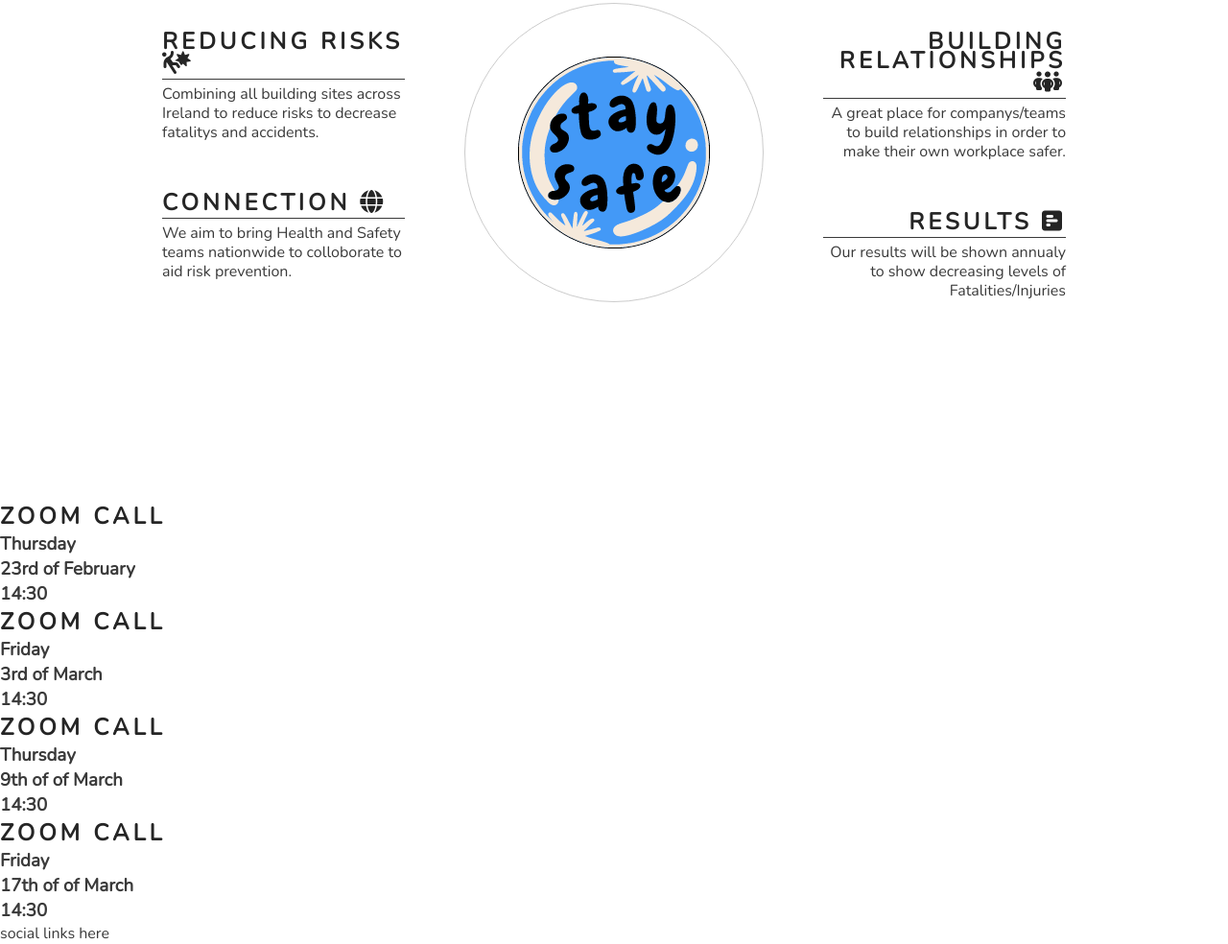
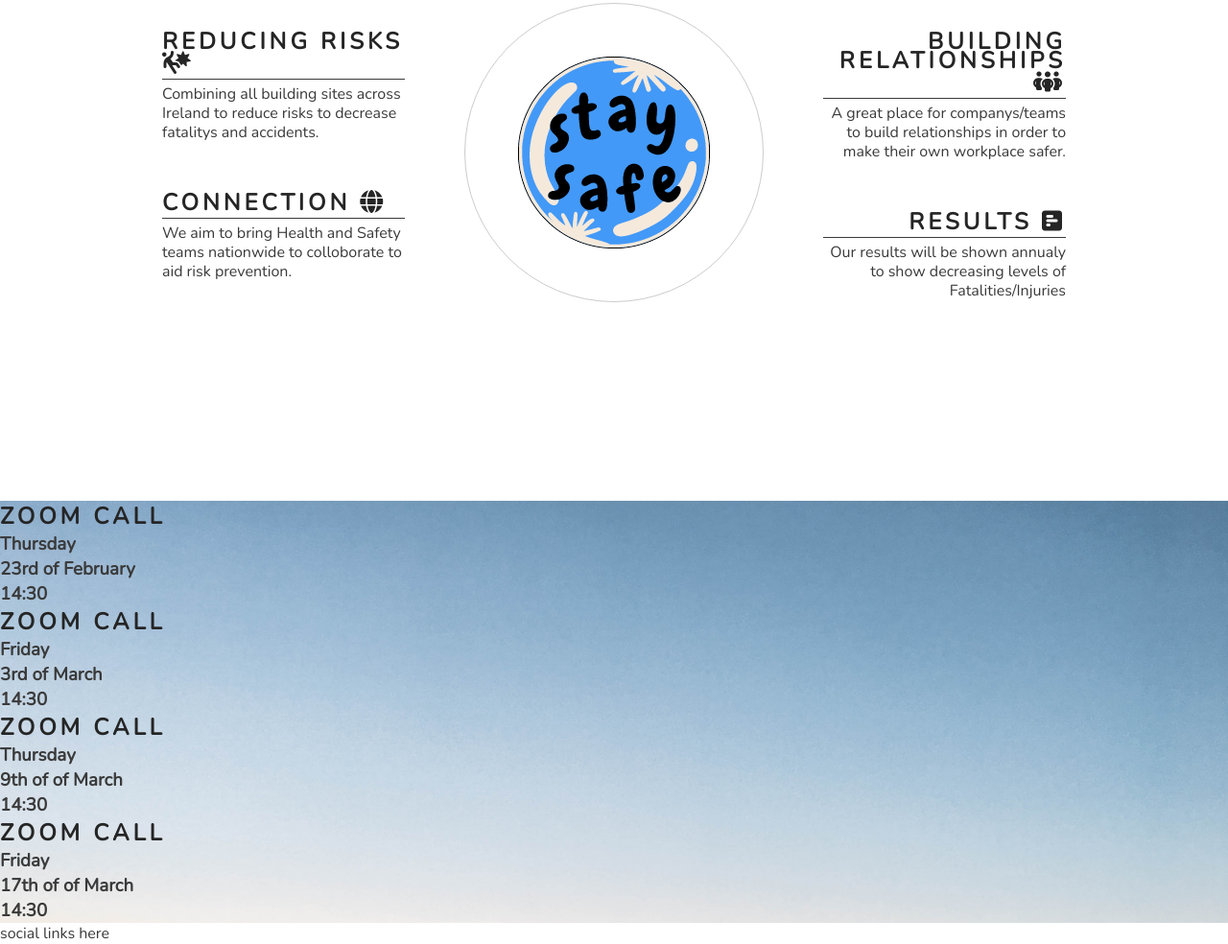
Before and after one commit to phillywhitty/h-s-connect, a plain HTML site: page index.html in a window 1280 px wide. Shown: the part 773-1757 px from the top of the page at 96% size. Drawn offline with nearby package versions, Linux system fonts and the light colour scheme.

Commit message:
add image for zoom call structure

```diff
--- a/assets/css/style.css
+++ b/assets/css/style.css
@@ -205,3 +205,13 @@ hr {
     border-radius: 50%;
 
 }
+
+#zoom-calls {
+    background-image: url("../images/Cons\ Image.jpg");
+    background-repeat: no-repeat;
+    background-size:cover;
+    background-position: center;
+    width: 100%;
+    overflow: hidden;
+
+}
--- a/index.html
+++ b/index.html
@@ -105,7 +105,7 @@
 
     </section>
 
-    <section>
+    <section id="zoom-calls">
         <div>
             <h2>Zoom Call</h2>
             <h3>Thursday</h3>
```
Also changed, not shown: assets/images/Cons Image.jpg (added).
